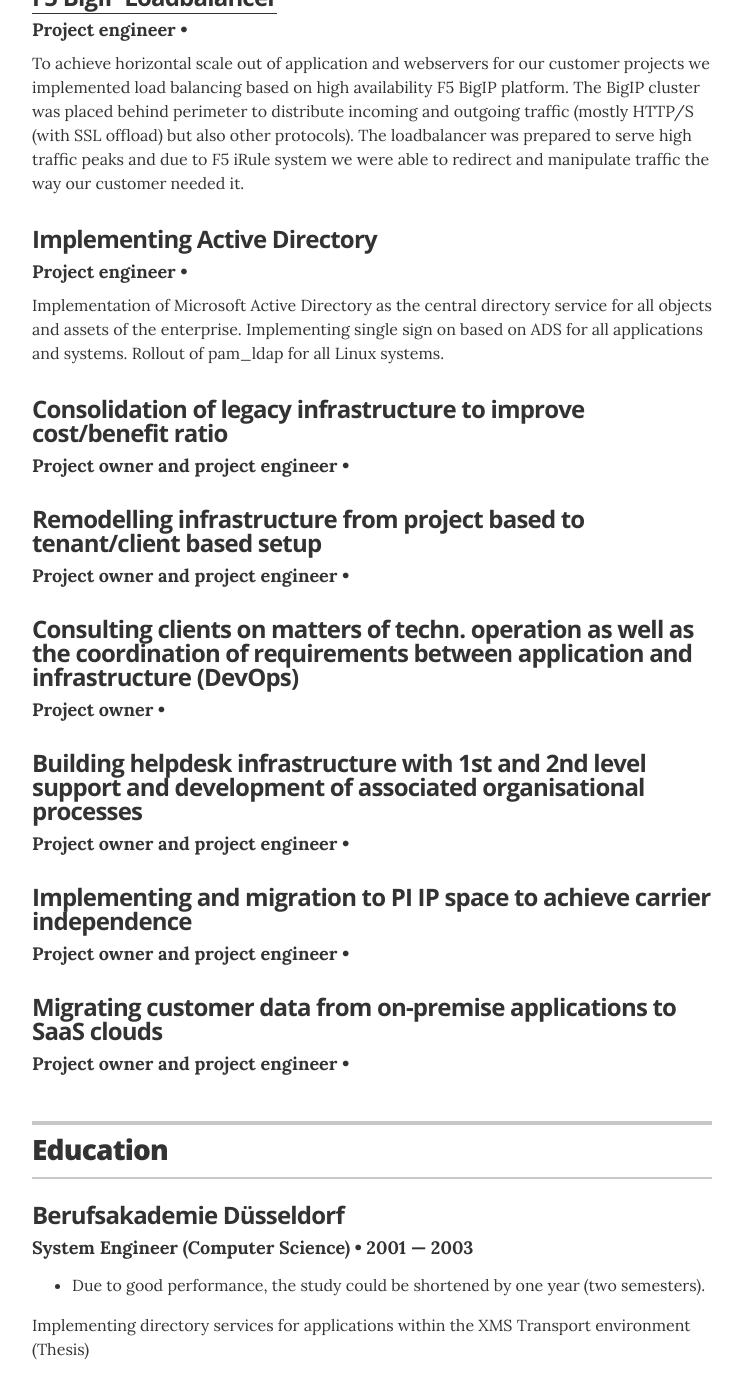
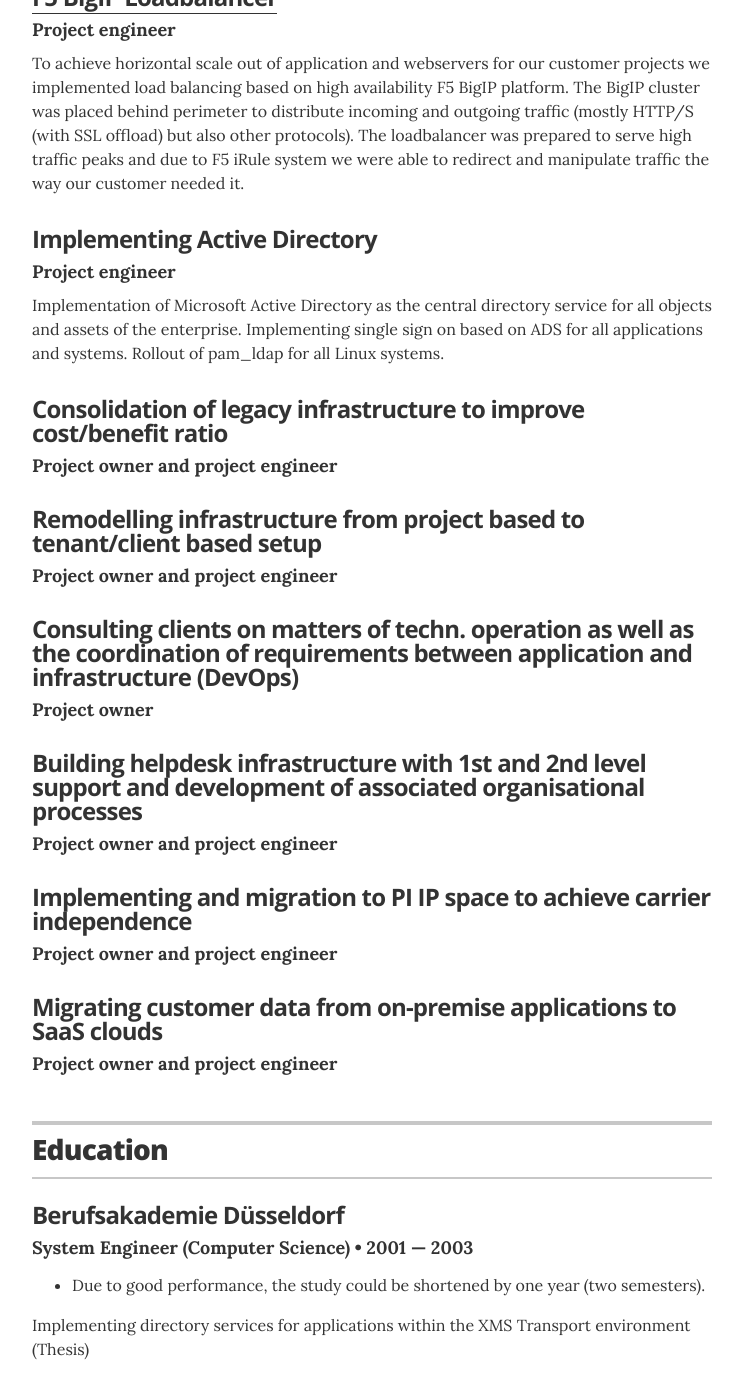
Before and after one commit to lostops/lostops.github.io, a Jekyll site: the page built from index.html, in a window 1280 px wide and 1400 px high, scrolled down 2284 px. Shown: the whole window, without its empty margins (268-1011 px from the left). Built offline with Jekyll 4.4.1, drawn with Linux system fonts in a browser that asks for light colours; some of the changed text lies outside the part shown.

Commit message:
Update resume.html

```diff
--- a/_layouts/resume.html
+++ b/_layouts/resume.html
@@ -77,7 +77,7 @@
         <div class="resume-item" itemscope itemtype="http://schema.org/CreativeWork">
           <meta itemprop="creator" content="{{ site.resume_name }}" itemtype="http://schema.org/Person" />
           <h3 class="resume-item-title" itemprop="name">{% if project.url %}<a href="{{ project.url }}" itemprop="url">{{ project.project }}</a>{% else %}{{ project.project }}{% endif %}</h3>
-          <h4 class="resume-item-details" itemprop="description">{{ project.role }}  &bull; {{ project.duration }}</h4>
+          <h4 class="resume-item-details" itemprop="description">{{ project.role }} {{ project.duration }}</h4>
           <p class="resume-item-copy">{{ project.description }}</p>
         </div>
         {% endfor %}
```
